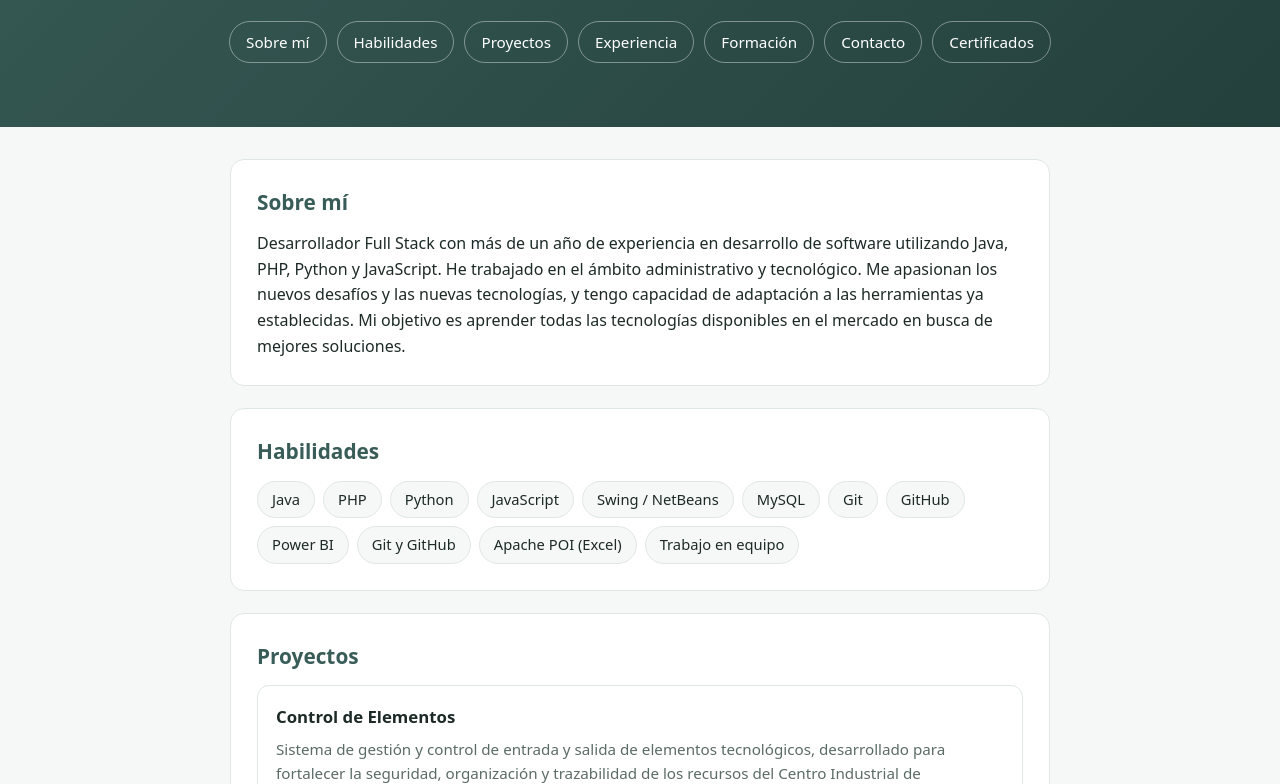
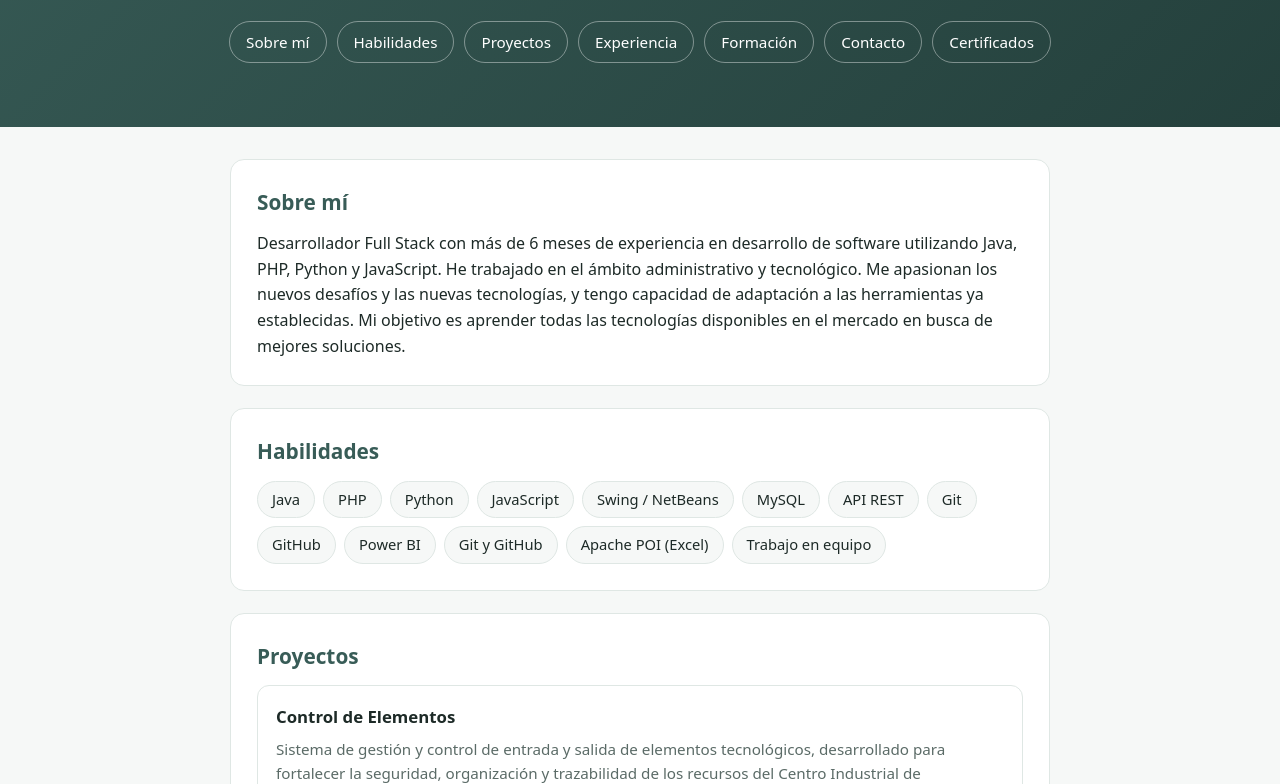
Before and after one commit to DaridFerneyBernalMejiaADSO/DaridFerneyBernalMejiaADSO.github.io, a plain HTML site: page index.html in a window 1280 px wide. Shown: the part 316-1100 px from the top of the page. Drawn offline with Linux system fonts and the light colour scheme.

Commit message:
arreglo html experiencia

```diff
--- a/index.html
+++ b/index.html
@@ -29,7 +29,7 @@
   <section id="sobre-mi">
     <h2>Sobre mí</h2>
     <p>
-      Desarrollador Full Stack con más de un año de experiencia en desarrollo de software utilizando
+      Desarrollador Full Stack con más de 6 meses de experiencia en desarrollo de software utilizando
       Java, PHP, Python y JavaScript. He trabajado en el ámbito administrativo y tecnológico. Me apasionan
       los nuevos desafíos y las nuevas tecnologías, y tengo capacidad de adaptación a las herramientas ya
       establecidas. Mi objetivo es aprender todas las tecnologías disponibles en el mercado en busca de
@@ -46,6 +46,7 @@
       <span>JavaScript</span>
       <span>Swing / NetBeans</span>
       <span>MySQL</span>
+      <span>API REST</span>
       <span>Git</span>
       <span>GitHub</span>
       <span>Power BI</span>
```
